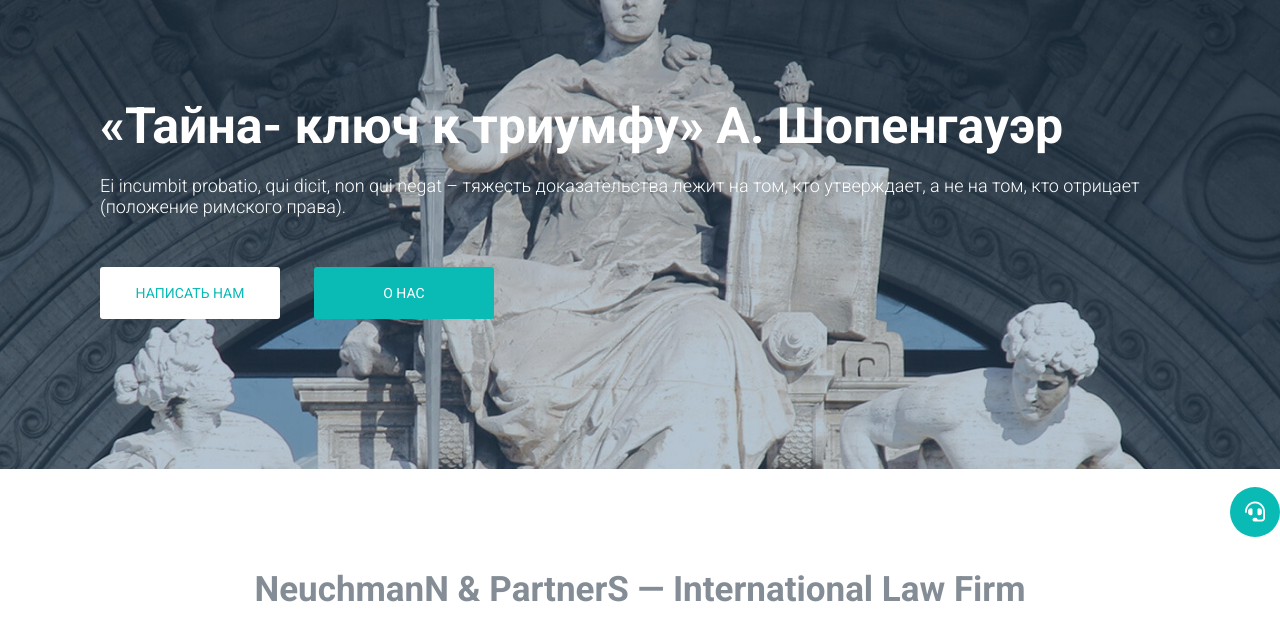
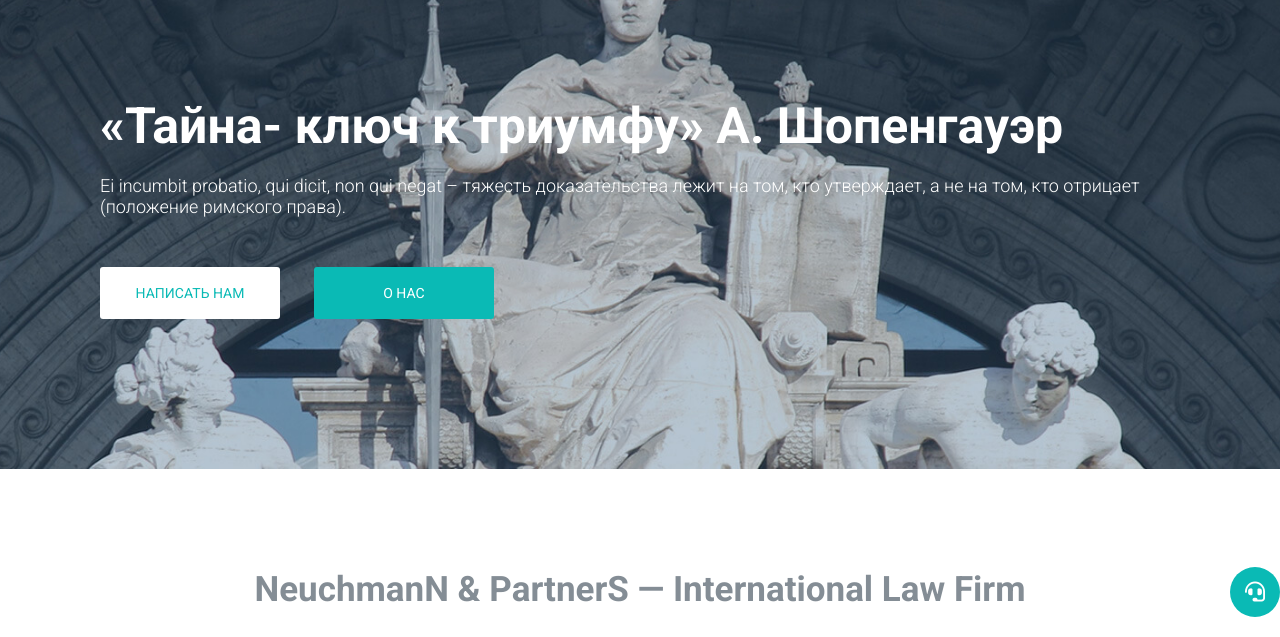
Before and after one commit to ihorzotov/law-company, a plain HTML site: page index.html in a window 1280 px wide. Shown: the part 103-740 px from the top of the page. Drawn offline with Linux system fonts and the light colour scheme.

Commit message:
Update style.css

```diff
--- a/css/style.css
+++ b/css/style.css
@@ -275,7 +275,7 @@ p::selection, h1::selection, h2::selection, h3::selection, h4::selection, h5::se
 .callback {
   position: fixed;
   right: 0;
-  bottom: 20%;
+  bottom: 10%;
 }
 
 .callback.active .personal-info__form {
```
